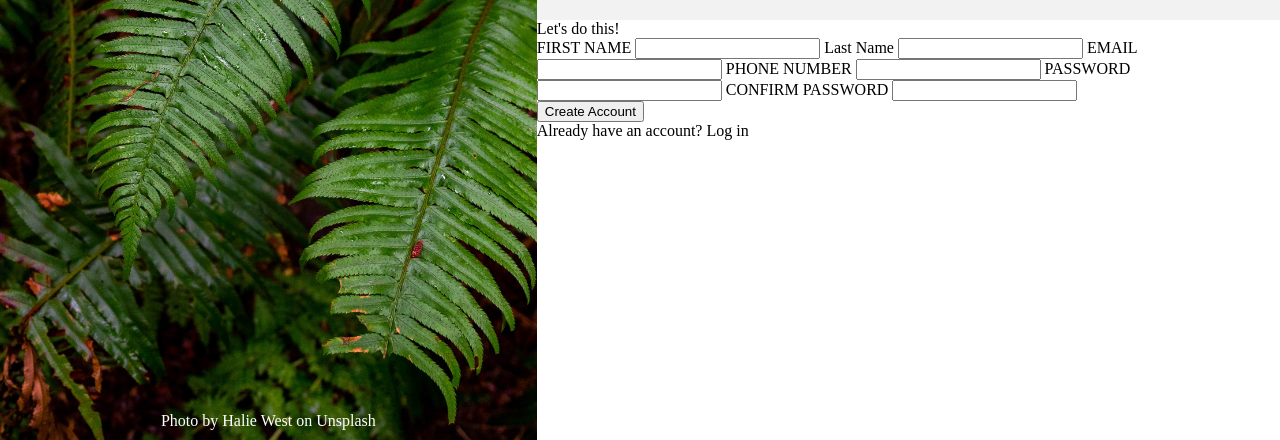
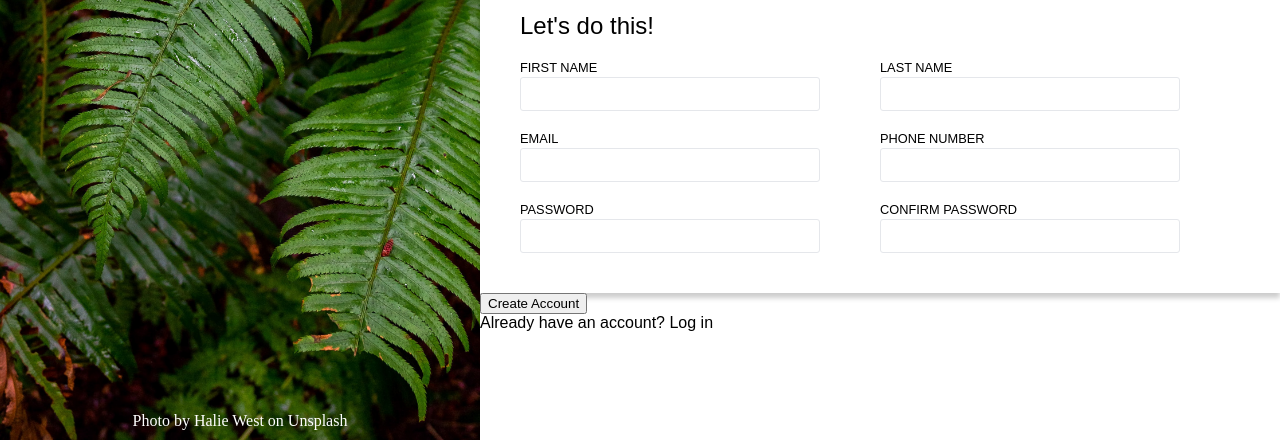
Before and after one commit to swiftyirons/sign-up-form, a plain HTML site: page index.html in a window 1280 px wide. Shown: the part 360-800 px from the top of the page. Drawn offline with Linux system fonts and the light colour scheme.

Commit message:
Add CSS for form inputs

```diff
--- a/index.html
+++ b/index.html
@@ -22,20 +22,39 @@
       </div>
       <form action=""></form>
         <div class="inputs">
-          <div>Let's do this!</div>
-          <lable for="first_name">FIRST NAME</lable>
-          <input id="first_name" name="first_name" type="text">
-          <lable for="last_name">Last Name</lable>
-          <input id="last_name" name="last_name" type="text">
-          <lable for="email">EMAIL</lable>
-          <input id="email" name="email" type="email">
-          <lable for="phone_number">PHONE NUMBER</lable>
-          <input id="phone_number" name="phone_number" type="text">
-          <lable for="password">PASSWORD</lable>
-          <input id="password" name="password" type="password">
-          <lable for="confirm_password">CONFIRM PASSWORD</lable>
-          <input id="confirm_password" name="confirm_password" type="password">
+          <h2>Let's do this!</h2>
+          <div class="form-container">
+            <div class="column">
+              <div class="form-row">
+                <lable for="first_name" class="form-label">FIRST NAME</lable>
+                <input id="first_name" name="first_name" type="text">
+              </div>
+              <div class="form-row">
+                <lable for="email" class="form-label">EMAIL</lable>
+                <input id="email" name="email" type="email">
+              </div>
+              <div class="form-row">
+                <lable for="password" class="form-label">PASSWORD</lable>
+                <input id="password" name="password" type="password">
+              </div>
+            </div>
+            <div class="column">
+              <div class="form-row">
+                <lable for="last_name" class="form-label">LAST NAME</lable>
+                <input id="last_name" name="last_name" type="text">
+              </div>
+              <div class="form-row">
+                <lable for="phone_number" class="form-label">PHONE NUMBER</lable>
+                <input id="phone_number" name="phone_number" type="text">
+              </div>
+              <div class="form-row">
+                <lable for="confirm_password" class="form-label">CONFIRM PASSWORD</lable>
+                <input id="confirm_password" name="confirm_password" type="password">
+              </div>
+            </div>
+          </div>
         </div>
+
         <div class="button"><button type="submit">Create Account</button></div>
       </form>
       <div class="login">Already have an account? Log in</div>
--- a/style.css
+++ b/style.css
@@ -11,6 +11,8 @@
 .container {
   display: flex;
   height: 100vh;
+  justify-content: center;
+  background-color: grey
 }
 .left {
  background-image: url("./assets/unsplash.jpg");
@@ -41,13 +43,58 @@
 }
 .right {
   width: 900px;
+  background-color: #fff;
+  font-family: Arial, Helvetica, sans-serif;
 }
 .description {
-  background-color: #F2F2F2;
+  background-color: #F7F7F7;
   padding: 140px 170px 40px 40px;
 }
 .description p {
   font-size: 1.5rem;
   margin: 20px 0;
-  font-family: Arial, Helvetica, sans-serif;
+
 }
+.inputs {
+  padding: 20px 40px;
+  box-shadow: 0 5px 5px rgb(0, 0, 0, .2);
+}
+.form-container {
+  display: flex;
+}
+.column {
+  display: flex;
+  flex-direction: column;
+  margin: 20px 60px 0 0;
+}
+.form-row {
+  margin-bottom: 20px;
+  display: flex;
+  justify-content: flex-start;
+  flex-direction: column;
+  flex-wrap: wrap;
+}
+input[type='text'],
+input[type='email'],
+input[type='password'] {
+  background-color: #FFFFFF;
+  border: 1px solid #E5E7EB;
+  border-radius: 3px;
+  width: 300px;
+  padding: 7px;
+  font-size: 1rem;
+}
+input[type='text']:focus,
+input[type='email']:focus,
+input[type='password']:focus {
+  border: 1px solid #1f53ff;
+  box-shadow: 5px 5px 2px rgb(0, 0, 0, .2);
+}
+.form-label {
+  margin-bottom: 2px;
+  font-size: 0.8rem;
+}
+h2 {
+  font-weight: normal;
+  font-size: 1.5rem;
+}
```
